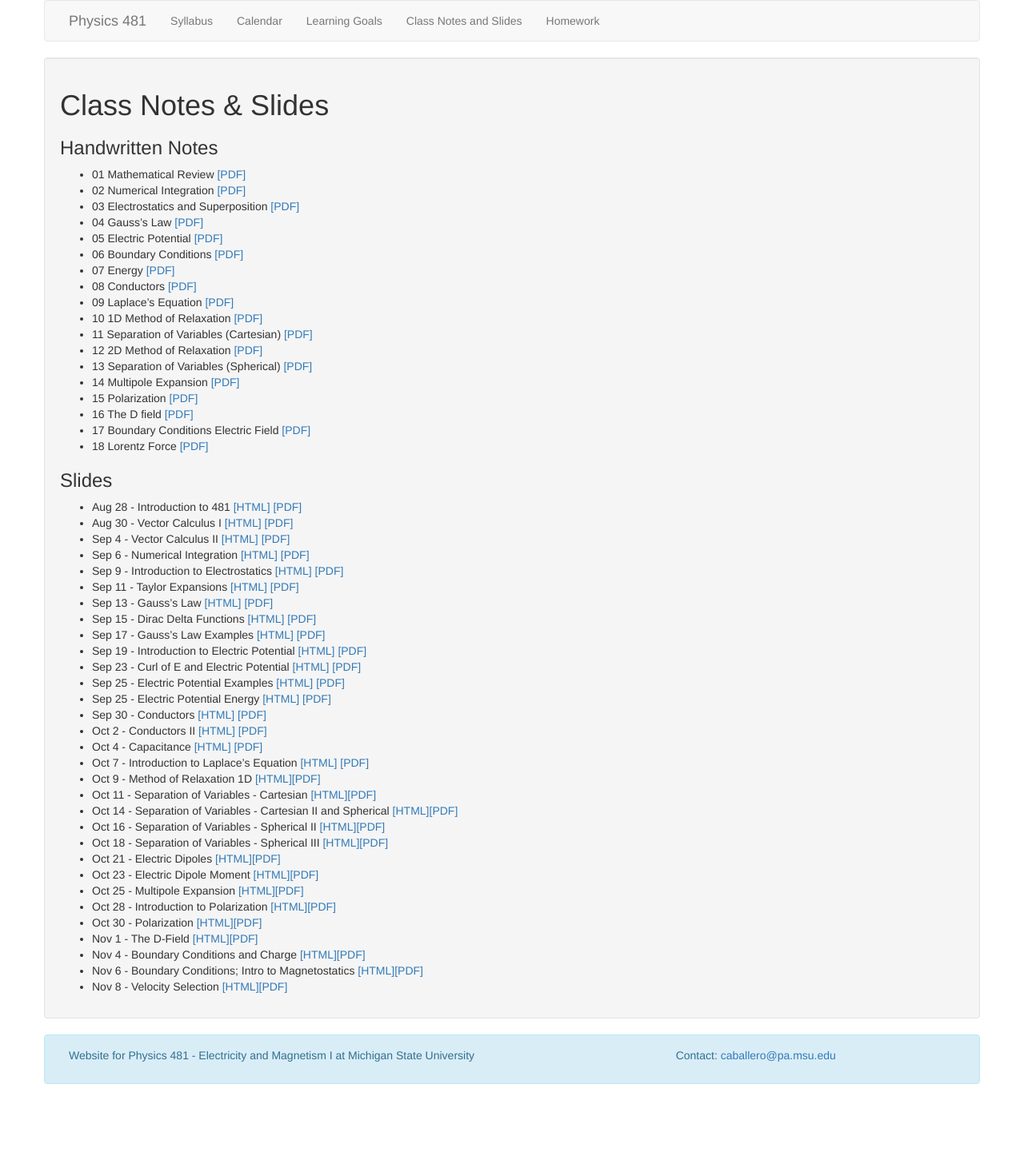
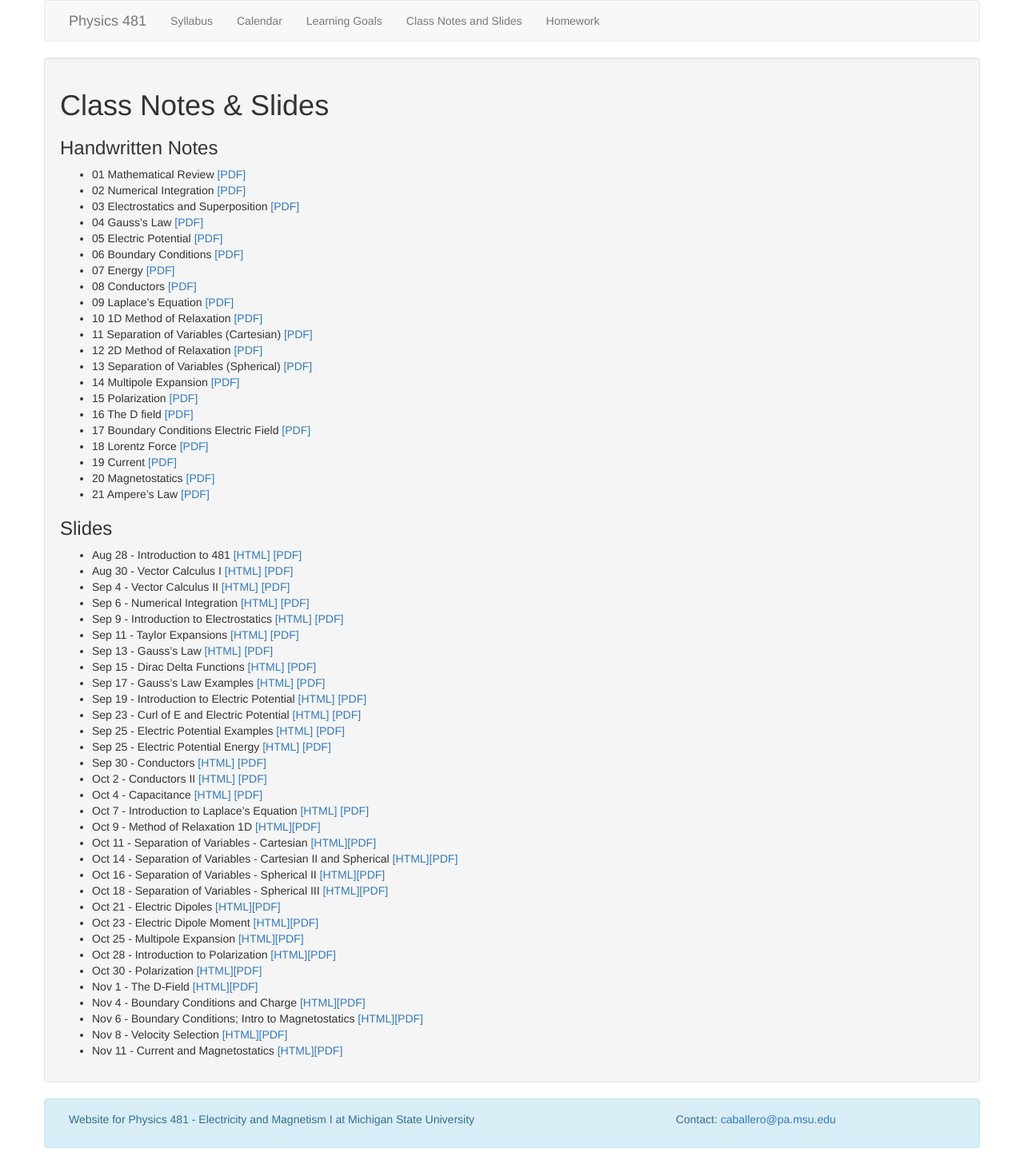
Before and after one commit to dannycab/phy481msu_f2019, a Jekyll site: the page built from notes/list_of_notes.md, in a window 1280 px wide. Shown: the whole page at 80% size. Built offline with Jekyll 4.4.1, drawn with Linux system fonts in a browser that asks for light colours; before the commit the page ends 1376 px from its top, so only the background shows below that.

Commit message:
updated for this week

```diff
--- a/notes/list_of_notes.md
+++ b/notes/list_of_notes.md
@@ -24,6 +24,9 @@ permalink: notes/index.html
 - 16 The D field [[PDF]](./handwritten/16_D_Field.pdf)
 - 17 Boundary Conditions Electric Field [[PDF]](./handwritten/17_Boundary_Conditions_Electric_Field.pdf)
 - 18 Lorentz Force [[PDF]](./handwritten/18_Lorentz_Force.pdf)
+- 19 Current [[PDF]](./handwritten/19_Current.pdf)
+- 20 Magnetostatics [[PDF]](./handwritten/20_Magnetostatics.pdf)
+- 21 Ampere's Law [[PDF]](./handwritten/21_Amperes_Law.pdf)
 
 ### Slides
 
@@ -58,3 +61,4 @@ permalink: notes/index.html
 - Nov 4 - Boundary Conditions and Charge [[HTML]](./29-slides.html)[[PDF]](./29-slides.pdf)
 - Nov 6 - Boundary Conditions; Intro to Magnetostatics [[HTML]](./30-slides.html)[[PDF]](./30-slides.pdf)
 - Nov 8 - Velocity Selection [[HTML]](./31-slides.html)[[PDF]](./31-slides.pdf)
+- Nov 11 - Current and Magnetostatics [[HTML]](./32-slides.html)[[PDF]](./32-slides.pdf)
```
Also changed, not shown: 4 other files.
